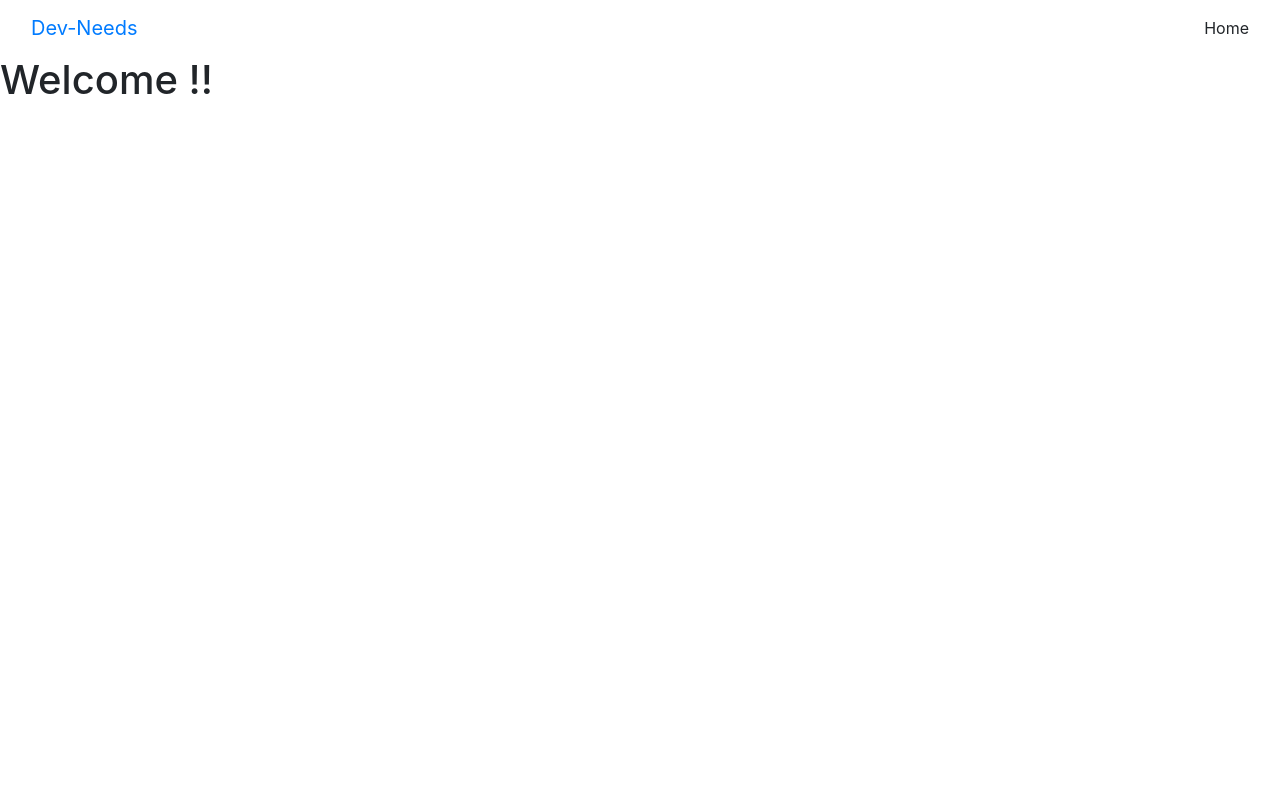
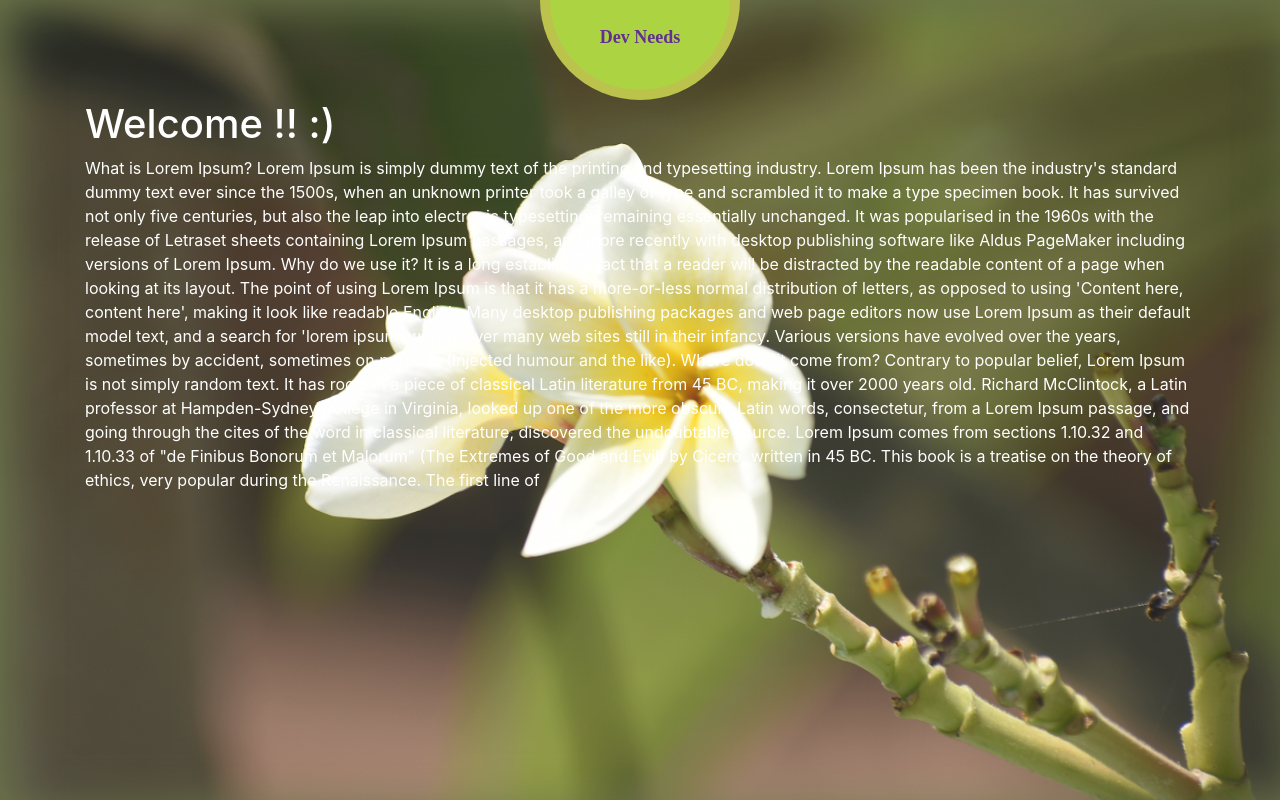
Before and after one commit to som-manohar/dev-needs, an Angular app: page /#/home in a window 1280 px wide. Built offline with nearby package versions, Linux system fonts and the light colour scheme.

Commit message:
css work

```diff
--- a/angular.json
+++ b/angular.json
@@ -54,8 +54,8 @@
               "budgets": [
                 {
                   "type": "initial",
-                  "maximumWarning": "500kb",
-                  "maximumError": "1mb"
+                  "maximumWarning": "2mb",
+                  "maximumError": "3mb"
                 },
                 {
                   "type": "anyComponentStyle",
--- a/src/app/app.component.html
+++ b/src/app/app.component.html
@@ -1,11 +1,8 @@
-<nav class="navbar navbar-inverse navbar-fixed-top">
-  <div class="container-fluid">
-    <div class="navbar-header">
-      <a class="navbar-brand" href="#">Dev-Needs</a>
+<div class="main-screen">
+  <div class="dev-menu-cont">
+    <div class="dev-menu text-center pt-4">
+      Dev Needs
     </div>
-    <ul class="nav navbar-nav">
-      <li class="active">Home</li>
-    </ul>
   </div>
-</nav>
-<router-outlet></router-outlet>
+  <router-outlet></router-outlet>
+</div>
--- a/src/app/home/home.component.css
+++ b/src/app/home/home.component.css
@@ -0,0 +1,3 @@
+.home-text {
+  color: #ffffff;
+}
--- a/src/app/home/home.component.html
+++ b/src/app/home/home.component.html
@@ -1 +1,15 @@
-<h1>Welcome !!</h1>
+<section class="container home-text">
+  <h1>Welcome !! :)</h1>
+
+  <p>
+    What is Lorem Ipsum?
+Lorem Ipsum is simply dummy text of the printing and typesetting industry. Lorem Ipsum has been the industry's standard dummy text ever since the 1500s, when an unknown printer took a galley of type and scrambled it to make a type specimen book. It has survived not only five centuries, but also the leap into electronic typesetting, remaining essentially unchanged. It was popularised in the 1960s with the release of Letraset sheets containing Lorem Ipsum passages, and more recently with desktop publishing software like Aldus PageMaker including versions of Lorem Ipsum.
+
+Why do we use it?
+It is a long established fact that a reader will be distracted by the readable content of a page when looking at its layout. The point of using Lorem Ipsum is that it has a more-or-less normal distribution of letters, as opposed to using 'Content here, content here', making it look like readable English. Many desktop publishing packages and web page editors now use Lorem Ipsum as their default model text, and a search for 'lorem ipsum' will uncover many web sites still in their infancy. Various versions have evolved over the years, sometimes by accident, sometimes on purpose (injected humour and the like).
+
+
+Where does it come from?
+Contrary to popular belief, Lorem Ipsum is not simply random text. It has roots in a piece of classical Latin literature from 45 BC, making it over 2000 years old. Richard McClintock, a Latin professor at Hampden-Sydney College in Virginia, looked up one of the more obscure Latin words, consectetur, from a Lorem Ipsum passage, and going through the cites of the word in classical literature, discovered the undoubtable source. Lorem Ipsum comes from sections 1.10.32 and 1.10.33 of "de Finibus Bonorum et Malorum" (The Extremes of Good and Evil) by Cicero, written in 45 BC. This book is a treatise on the theory of ethics, very popular during the Renaissance. The first line of
+  </p>
+</section>
--- a/src/styles.css
+++ b/src/styles.css
@@ -1 +1,49 @@
 /* You can add global styles to this file, and also import other style files */
+html {
+  height: 100%;
+}
+body {
+  min-height: 100vh;
+}
+.main-screen {
+  min-height: 100vh;
+  background: url("./assets/images/bg.png");
+  background-repeat: no-repeat;
+  background-size: 100%;
+  background-position: 50% 50%;
+  background-color: rgb(69, 102, 41);
+  opacity: 0.9;
+  -moz-box-shadow: inset 10px 10px 50px rgb(94, 104, 56);
+  -webkit-box-shadow: inset 10px 10px 50px  rgb(94, 104, 56);
+  box-shadow: inset 10px 10px 50px  rgb(94, 104, 56);
+}
+.navbar {
+  color: #ffffff;
+}
+.dev-menu-cont {
+  height: 100px;
+  width: 100%;
+}
+.dev-menu {
+  width: 200px;
+  height: 100px;
+  background-color: rgb(164, 207, 46);
+  margin: auto;
+  border-radius: 0px 0px 100px 100px;
+  font-size: 18px;
+  font-weight: bold;
+  color: #501a86;
+  font-family: cursive;
+  border-left: 10px solid #b5bd3a;
+  border-right: 10px solid #b5bd3a;
+  border-bottom: 10px solid #b5bd3a;
+}
+@media screen and (max-device-width: 1024px) and (orientation: portrait){
+  /* styles for narrow screens */
+  .main-screen {
+    background-image: none;
+  }
+  .dev-menu {
+
+  }
+}
```
Also changed, not shown: src/assets/images/bg.png (added).
